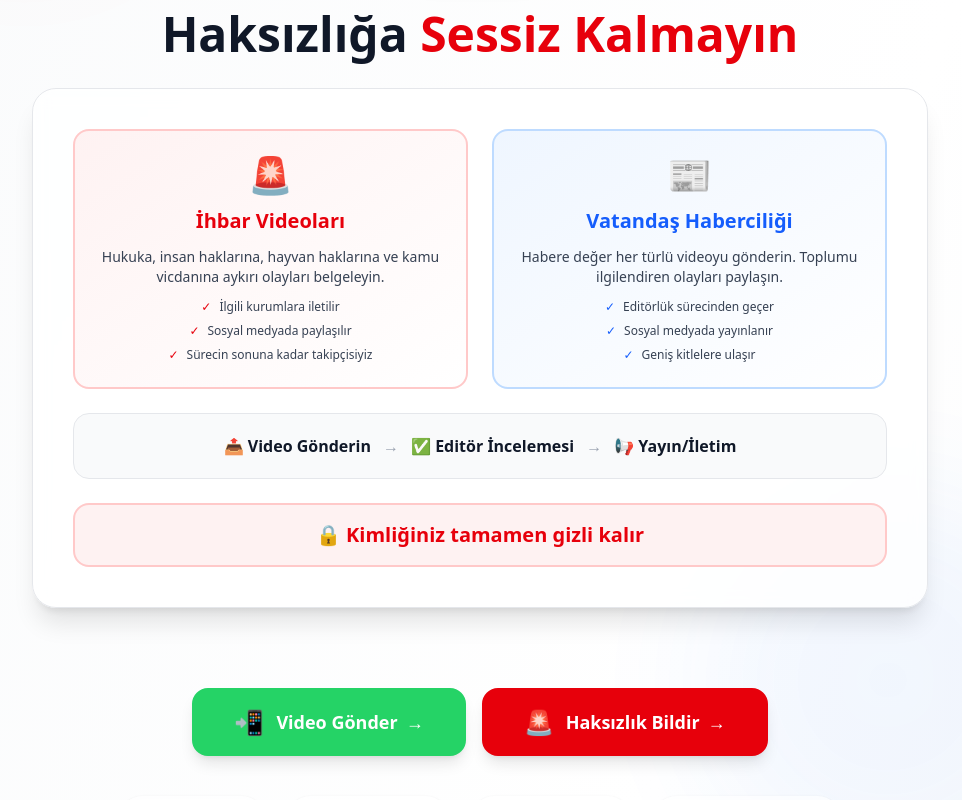
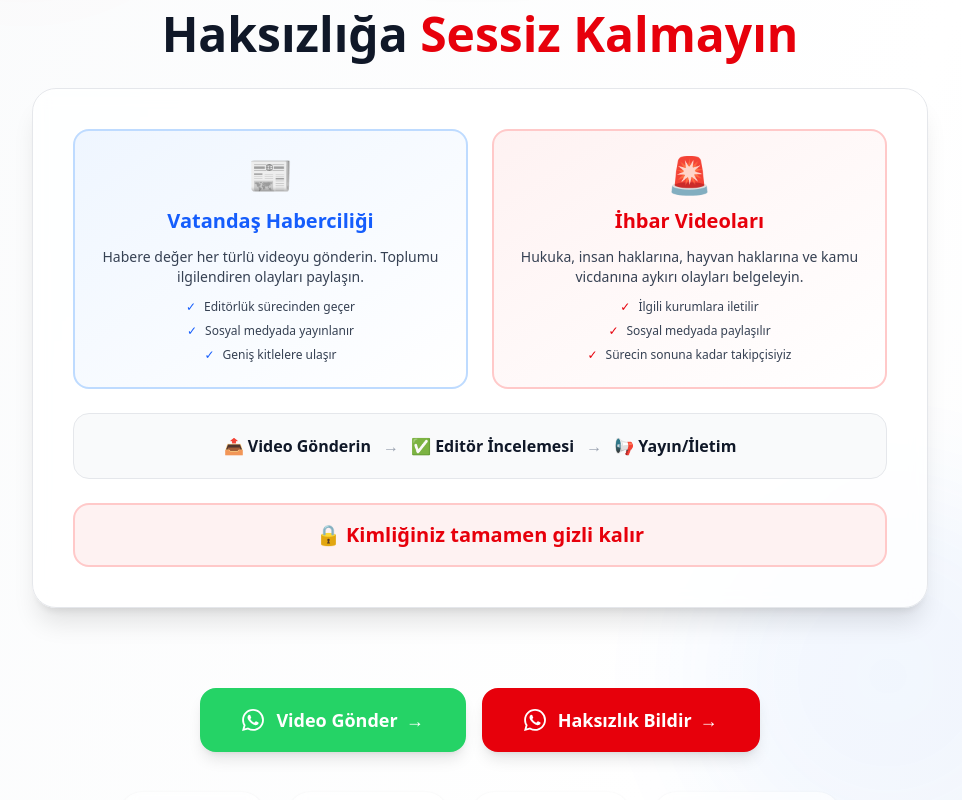
Before and after one commit to GurhanAksoy/tavizyok-website, a Next.js app: page / in a window 1280 px wide. Shown: the part 420-1220 px from the top of the page, without its empty margins (160-1122 px from the left). Built offline with nearby package versions, Linux system fonts and the light colour scheme.

Commit message:
Update page.js

```diff
--- a/src/app/page.js
+++ b/src/app/page.js
@@ -41,6 +41,29 @@ export default function Home() {
 
                 {/* İki Ana Kategori */}
                 <div className="grid md:grid-cols-2 gap-6">
+                  {/* Vatandaş Haberciliği Kartı */}
+                  <div className="bg-gradient-to-br from-blue-50 to-white rounded-2xl p-6 border-2 border-blue-200">
+                    <div className="text-4xl mb-3 text-center">📰</div>
+                    <h3 className="text-xl font-bold text-blue-600 mb-3 text-center">Vatandaş Haberciliği</h3>
+                    <p className="text-sm text-gray-700 text-center mb-3">
+                      Habere değer her türlü videoyu gönderin. Toplumu ilgilendiren olayları paylaşın.
+                    </p>
+                    <div className="space-y-2 text-xs text-gray-700">
+                      <p className="flex items-center justify-center gap-2">
+                        <span className="text-blue-600">✓</span>
+                        <span className="font-medium">Editörlük sürecinden geçer</span>
+                      </p>
+                      <p className="flex items-center justify-center gap-2">
+                        <span className="text-blue-600">✓</span>
+                        <span className="font-medium">Sosyal medyada yayınlanır</span>
+                      </p>
+                      <p className="flex items-center justify-center gap-2">
+                        <span className="text-blue-600">✓</span>
+                        <span className="font-medium">Geniş kitlelere ulaşır</span>
+                      </p>
+                    </div>
+                  </div>
+
                   {/* İhbar Kartı */}
                   <div className="bg-gradient-to-br from-red-50 to-white rounded-2xl p-6 border-2 border-red-200">
                     <div className="text-4xl mb-3 text-center">🚨</div>
@@ -60,29 +83,6 @@ export default function Home() {
                       <p className="flex items-center justify-center gap-2">
                         <span className="text-red-600">✓</span>
                         <span className="font-medium">Sürecin sonuna kadar takipçisiyiz</span>
-                      </p>
-                    </div>
-                  </div>
-
-                  {/* Vatandaş Haberciliği Kartı */}
-                  <div className="bg-gradient-to-br from-blue-50 to-white rounded-2xl p-6 border-2 border-blue-200">
-                    <div className="text-4xl mb-3 text-center">📰</div>
-                    <h3 className="text-xl font-bold text-blue-600 mb-3 text-center">Vatandaş Haberciliği</h3>
-                    <p className="text-sm text-gray-700 text-center mb-3">
-                      Habere değer her türlü videoyu gönderin. Toplumu ilgilendiren olayları paylaşın.
-                    </p>
-                    <div className="space-y-2 text-xs text-gray-700">
-                      <p className="flex items-center justify-center gap-2">
-                        <span className="text-blue-600">✓</span>
-                        <span className="font-medium">Editörlük sürecinden geçer</span>
-                      </p>
-                      <p className="flex items-center justify-center gap-2">
-                        <span className="text-blue-600">✓</span>
-                        <span className="font-medium">Sosyal medyada yayınlanır</span>
-                      </p>
-                      <p className="flex items-center justify-center gap-2">
-                        <span className="text-blue-600">✓</span>
-                        <span className="font-medium">Geniş kitlelere ulaşır</span>
                       </p>
                     </div>
                   </div>
@@ -117,7 +117,7 @@ export default function Home() {
               rel="noopener noreferrer"
               className="group relative inline-flex items-center px-10 py-4 bg-[#25D366] text-white text-lg font-bold rounded-2xl shadow-lg hover:shadow-xl hover:bg-[#20BD5A] hover:scale-105 transition-all duration-300 border-2 border-[#25D366] hover:border-[#20BD5A]"
             >
-              <span className="text-2xl mr-3">📲</span>
+              <svg width="22" height="22" fill="white" viewBox="0 0 24 24" className="mr-3"><path d="M17.472 14.382c-.297-.149-1.758-.867-2.03-.967-.273-.099-.471-.148-.67.15-.197.297-.767.966-.94 1.164-.173.199-.347.223-.644.075-.297-.15-1.255-.463-2.39-1.475-.883-.788-1.48-1.761-1.653-2.059-.173-.297-.018-.458.13-.606.134-.133.298-.347.446-.52.149-.174.198-.298.298-.497.099-.198.05-.371-.025-.52-.075-.149-.669-1.612-.916-2.207-.242-.579-.487-.5-.669-.51-.173-.008-.371-.01-.57-.01-.198 0-.52.074-.792.372-.272.297-1.04 1.016-1.04 2.479 0 1.462 1.065 2.875 1.213 3.074.149.198 2.096 3.2 5.077 4.487.709.306 1.262.489 1.694.625.712.227 1.36.195 1.871.118.571-.085 1.758-.719 2.006-1.413.248-.694.248-1.289.173-1.413-.074-.124-.272-.198-.57-.347m-5.421 7.403h-.004a9.87 9.87 0 01-5.031-1.378l-.361-.214-3.741.982.998-3.648-.235-.374a9.86 9.86 0 01-1.51-5.26c.001-5.45 4.436-9.884 9.888-9.884 2.64 0 5.122 1.03 6.988 2.898a9.825 9.825 0 012.893 6.994c-.003 5.45-4.437 9.884-9.885 9.884m8.413-18.297A11.815 11.815 0 0012.05 0C5.495 0 .16 5.335.157 11.892c0 2.096.547 4.142 1.588 5.945L.057 24l6.305-1.654a11.882 11.882 0 005.683 1.448h.005c6.554 0 11.89-5.335 11.893-11.893a11.821 11.821 0 00-3.48-8.413z"/></svg>
               <span className="text-white">Video Gönder</span>
               <span className="ml-2 group-hover:translate-x-1 transition-transform text-white">→</span>
             </a>
@@ -128,7 +128,7 @@ export default function Home() {
               rel="noopener noreferrer"
               className="group relative inline-flex items-center px-10 py-4 bg-red-600 text-white text-lg font-bold rounded-2xl shadow-lg hover:shadow-xl hover:bg-red-700 hover:scale-105 transition-all duration-300 border-2 border-red-600 hover:border-red-700"
             >
-              <span className="text-2xl mr-3">🚨</span>
+              <svg width="22" height="22" fill="white" viewBox="0 0 24 24" className="mr-3"><path d="M17.472 14.382c-.297-.149-1.758-.867-2.03-.967-.273-.099-.471-.148-.67.15-.197.297-.767.966-.94 1.164-.173.199-.347.223-.644.075-.297-.15-1.255-.463-2.39-1.475-.883-.788-1.48-1.761-1.653-2.059-.173-.297-.018-.458.13-.606.134-.133.298-.347.446-.52.149-.174.198-.298.298-.497.099-.198.05-.371-.025-.52-.075-.149-.669-1.612-.916-2.207-.242-.579-.487-.5-.669-.51-.173-.008-.371-.01-.57-.01-.198 0-.52.074-.792.372-.272.297-1.04 1.016-1.04 2.479 0 1.462 1.065 2.875 1.213 3.074.149.198 2.096 3.2 5.077 4.487.709.306 1.262.489 1.694.625.712.227 1.36.195 1.871.118.571-.085 1.758-.719 2.006-1.413.248-.694.248-1.289.173-1.413-.074-.124-.272-.198-.57-.347m-5.421 7.403h-.004a9.87 9.87 0 01-5.031-1.378l-.361-.214-3.741.982.998-3.648-.235-.374a9.86 9.86 0 01-1.51-5.26c.001-5.45 4.436-9.884 9.888-9.884 2.64 0 5.122 1.03 6.988 2.898a9.825 9.825 0 012.893 6.994c-.003 5.45-4.437 9.884-9.885 9.884m8.413-18.297A11.815 11.815 0 0012.05 0C5.495 0 .16 5.335.157 11.892c0 2.096.547 4.142 1.588 5.945L.057 24l6.305-1.654a11.882 11.882 0 005.683 1.448h.005c6.554 0 11.89-5.335 11.893-11.893a11.821 11.821 0 00-3.48-8.413z"/></svg>
               <span className="text-white">Haksızlık Bildir</span>
               <span className="ml-2 group-hover:translate-x-1 transition-transform text-white">→</span>
             </a>
@@ -157,7 +157,7 @@ export default function Home() {
       </div>
 
       {/* FAQ Section */}
-      <div className="px-4 sm:px-6 md:px-12 py-16 bg-gradient-to-b from-white/50 to-gray-50">
+      <div className="px-6 md:px-12 py-16 bg-gradient-to-b from-white/50 to-gray-50">
         <div className="max-w-6xl mx-auto">
           <div className="text-center mb-12">
             <h2 className="text-3xl md:text-4xl font-bold mb-3">
@@ -402,7 +402,7 @@ export default function Home() {
             rel="noopener noreferrer"
             className="inline-flex items-center px-8 py-4 bg-white text-red-600 text-base md:text-lg font-bold rounded-2xl shadow-xl hover:bg-gray-100 hover:scale-105 transition-all duration-300"
           >
-            <span className="text-xl mr-2">📱</span>
+            <svg width="22" height="22" fill="white" viewBox="0 0 24 24" className="mr-3"><path d="M17.472 14.382c-.297-.149-1.758-.867-2.03-.967-.273-.099-.471-.148-.67.15-.197.297-.767.966-.94 1.164-.173.199-.347.223-.644.075-.297-.15-1.255-.463-2.39-1.475-.883-.788-1.48-1.761-1.653-2.059-.173-.297-.018-.458.13-.606.134-.133.298-.347.446-.52.149-.174.198-.298.298-.497.099-.198.05-.371-.025-.52-.075-.149-.669-1.612-.916-2.207-.242-.579-.487-.5-.669-.51-.173-.008-.371-.01-.57-.01-.198 0-.52.074-.792.372-.272.297-1.04 1.016-1.04 2.479 0 1.462 1.065 2.875 1.213 3.074.149.198 2.096 3.2 5.077 4.487.709.306 1.262.489 1.694.625.712.227 1.36.195 1.871.118.571-.085 1.758-.719 2.006-1.413.248-.694.248-1.289.173-1.413-.074-.124-.272-.198-.57-.347m-5.421 7.403h-.004a9.87 9.87 0 01-5.031-1.378l-.361-.214-3.741.982.998-3.648-.235-.374a9.86 9.86 0 01-1.51-5.26c.001-5.45 4.436-9.884 9.888-9.884 2.64 0 5.122 1.03 6.988 2.898a9.825 9.825 0 012.893 6.994c-.003 5.45-4.437 9.884-9.885 9.884m8.413-18.297A11.815 11.815 0 0012.05 0C5.495 0 .16 5.335.157 11.892c0 2.096.547 4.142 1.588 5.945L.057 24l6.305-1.654a11.882 11.882 0 005.683 1.448h.005c6.554 0 11.89-5.335 11.893-11.893a11.821 11.821 0 00-3.48-8.413z"/></svg>
             <span>Hemen Gönder</span>
           </a>
         </div>
```
